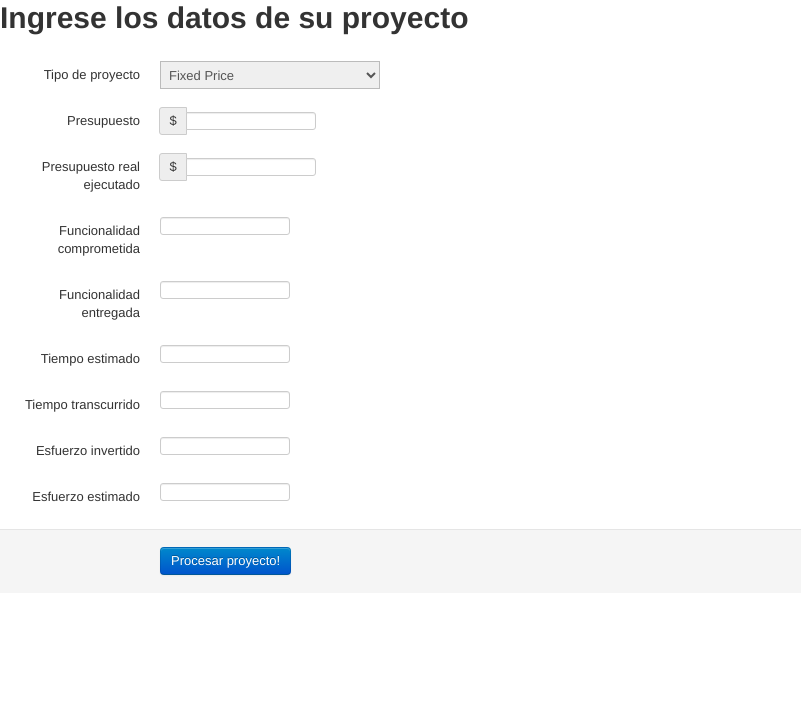
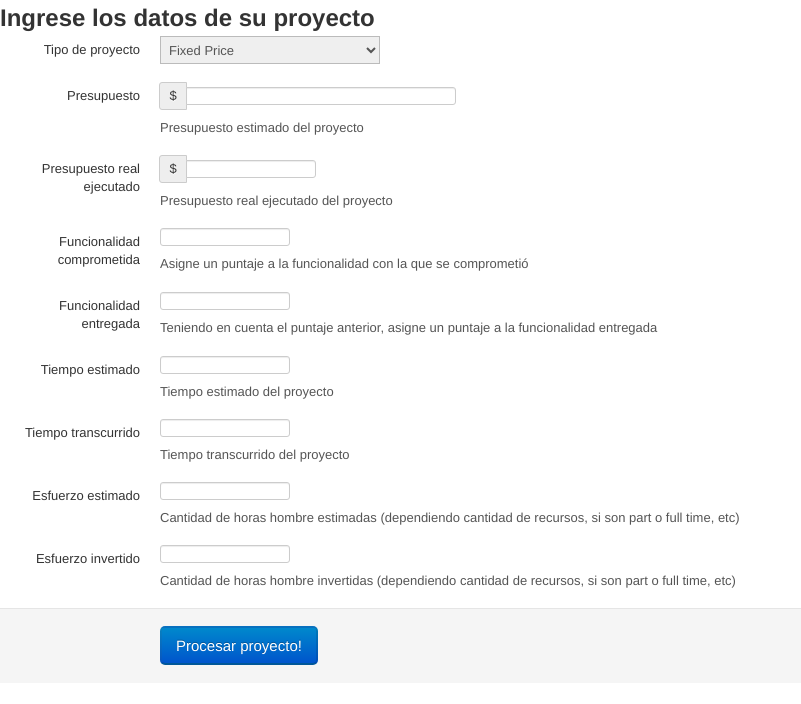
Before and after one commit to invernizzie/fallas-fiuba-2012, a website: page src/project.html in a window 1280 px wide. Shown: the whole page, without its empty margins (0-801 px from the left). Drawn offline with Linux system fonts and the light colour scheme.

Commit message:
Agregado de informacion

```diff
--- a/src/project.html
+++ b/src/project.html
@@ -5,7 +5,7 @@
   <title>Diagn&oacute;stico del proyecto</title>
 </head>
 <body>
-  <h1>Ingrese los datos de su proyecto</h1>
+  <h2>Ingrese los datos de su proyecto</h2>
   <form id="projectForm" class="form-horizontal">
     <fieldset>
       <div class="control-group">
@@ -23,7 +23,8 @@
         <label class="control-label" for="totalBudget">Presupuesto</label>
         <div class="controls">
           <div class="input-prepend">
-            <span class="add-on">$</span><input class="span2" id="totalBudget" size="16" type="text">
+            <span class="add-on">$</span><input class="input-xlarge" id="totalBudget" size="16" type="text">
+            <p class="help-block">Presupuesto estimado del proyecto</p>
           </div>
         </div>
       </div>
@@ -32,6 +33,7 @@
         <div class="controls">
           <div class="input-prepend">
             <span class="add-on">$</span><input class="span2" id="executedBudget" size="16" type="text">
+            <p class="help-block">Presupuesto real ejecutado del proyecto</p>
           </div>
         </div>
       </div>
@@ -39,40 +41,46 @@
         <label class="control-label" for="commitedFunctionality">Funcionalidad comprometida</label>
         <div class="controls">
           <input class="span2" id="commitedFunctionality" size="16" type="text">
+          <p class="help-block">Asigne un puntaje a la funcionalidad con la que se comprometi&oacute;</p>
         </div>
       </div>
       <div class="control-group">
         <label class="control-label" for="deliveredFunctionality">Funcionalidad entregada</label>
         <div class="controls">
           <input class="span2" id="deliveredFunctionality" size="16" type="text">
+          <p class="help-block">Teniendo en cuenta el puntaje anterior, asigne un puntaje a la funcionalidad entregada</p>
         </div>
       </div>
       <div class="control-group">
         <label class="control-label" for="estimatedTime">Tiempo estimado</label>
         <div class="controls">
           <input class="span2" id="estimatedTime" size="16" type="text">
+          <p class="help-block">Tiempo estimado del proyecto</p>
         </div>
       </div>
       <div class="control-group">
         <label class="control-label" for="elapsedTime">Tiempo transcurrido</label>
         <div class="controls">
           <input class="span2" id="elapsedTime" size="16" type="text">
+          <p class="help-block">Tiempo transcurrido del proyecto</p>
+        </div>
+      </div>
+      <div class="control-group">
+        <label class="control-label" for="estimatedEffort">Esfuerzo estimado</label>
+        <div class="controls">
+          <input class="span2" id="estimatedEffort" size="16" type="text">
+          <p class="help-block">Cantidad de horas hombre estimadas (dependiendo cantidad de recursos, si son part o full time, etc)</p>
         </div>
       </div>
       <div class="control-group">
         <label class="control-label" for="investedEffort">Esfuerzo invertido</label>
         <div class="controls">
           <input class="span2" id="investedEffort" size="16" type="text">
-        </div>
-      </div>
-      <div class="control-group">
-        <label class="control-label" for="estimatedEffort">Esfuerzo estimado</label>
-        <div class="controls">
-          <input class="span2" id="estimatedEffort" size="16" type="text">
+          <p class="help-block">Cantidad de horas hombre invertidas (dependiendo cantidad de recursos, si son part o full time, etc)</p>
         </div>
       </div>
       <div class="form-actions">
-        <button type="submit" class="btn btn-primary">Procesar proyecto!</button>
+        <button type="submit" class="btn-primary btn-large">Procesar proyecto!</button>
       </div>
     </fieldset>
   </form>
```
